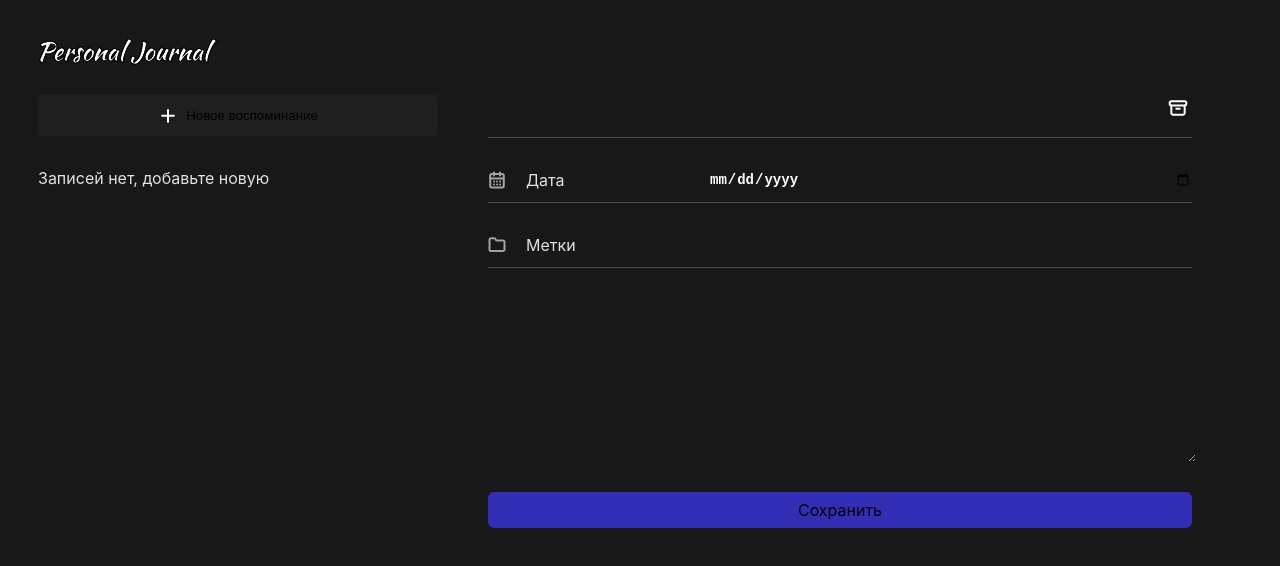
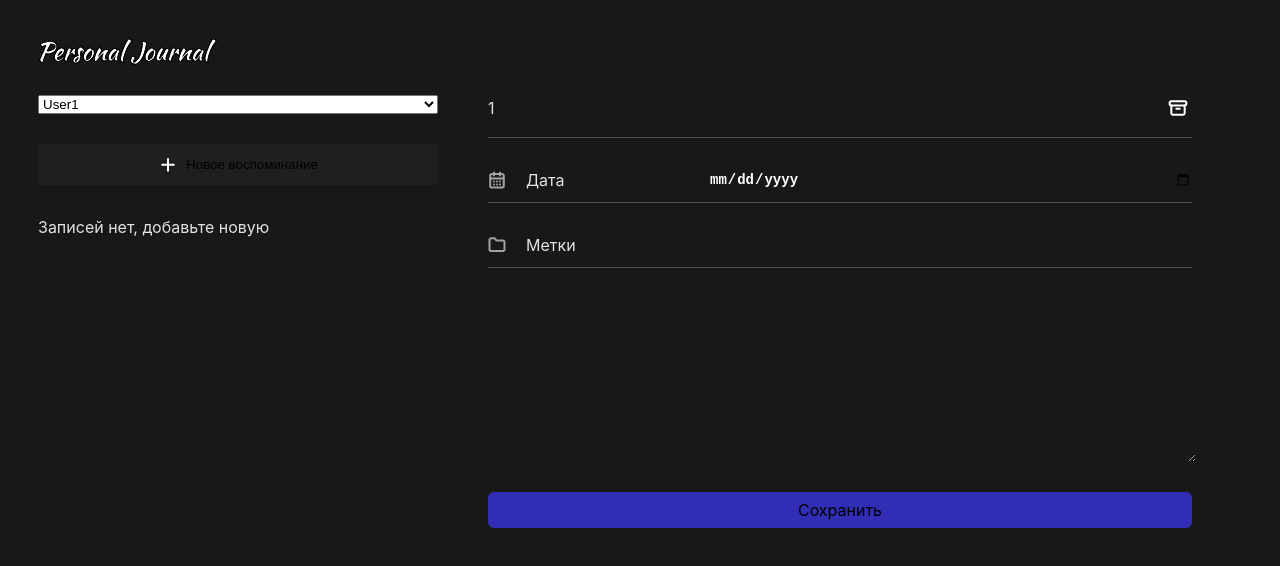
Before and after one commit to EBUSYGIN/PersonalJournal-react, a React (Vite) app: page / in a window 1280 px wide. Shown: the top 566 px of the page. Built offline with nearby package versions, Linux system fonts and the light colour scheme.

Commit message:
add change user feature using context

```diff
--- a/src/App.jsx
+++ b/src/App.jsx
@@ -7,6 +7,8 @@
 import JournalForm from './Components/JournalForm/JournalForm';
 import { useLocalStorage } from './Hooks/useLocalStorage.hook';
 import { mapItems } from './utils/mapItems.js';
+import { SelectUser } from './Components/SelectUser/SelectUser.jsx';
+import { UserContextProvider } from './context/user.context.jsx';
 
 // const DATA = [
 //   // {
@@ -34,15 +36,18 @@
         date: new Date(item.date),
         tag: item.tag,
         title: item.title,
-        id: items.length > 0 ? Math.max(...items.map((el) => el.id)) + 1 : 1
+        id: items.length > 0 ? Math.max(...items.map((el) => el.id)) + 1 : 1,
+        userId: item.userId
       }
     ]);
   };
 
   return (
+    <UserContextProvider>
       <div className='app'>
         <LeftPanel>
           <Header />
+          <SelectUser></SelectUser>
           <AddCardButton />
           <JournalList items={mapItems(items)} />
         </LeftPanel>
@@ -50,6 +55,7 @@
           <JournalForm addItem={addItem} />
         </Body>
       </div>
+    </UserContextProvider>
   );
 }
 
--- a/src/Components/JournalForm/JournalForm.jsx
+++ b/src/Components/JournalForm/JournalForm.jsx
@@ -1,13 +1,15 @@
-import { useEffect, useReducer, useRef } from 'react';
+import { useEffect, useReducer, useRef, useContext } from 'react';
 import Button from '../Button/Button';
 import styles from './JournalForm.module.css';
 import cn from 'classnames';
 import { formReducer, INITIAL_STATE } from './JournalForm.state';
 import Input from '../Input/Input';
+import { UserContext } from '../../context/user.context';
 
 function JournalForm({ addItem }) {
   const [formState, dispatchForm] = useReducer(formReducer, INITIAL_STATE);
   const { isValid, values, submit } = formState;
+  const { userId } = useContext(UserContext);
 
   const titleRef = useRef();
   const dateRef = useRef();
@@ -53,7 +55,10 @@
 
   const addJournalItem = (e) => {
     e.preventDefault();
-    dispatchForm({ type: 'SUBMIT' });
+    const formData = new FormData(e.target);
+    const formProps = Object.fromEntries(formData);
+    formProps.userId = userId;
+    dispatchForm({ type: 'SUBMIT', payload: formProps });
   };
 
   const onChange = (event) => {
@@ -70,6 +75,7 @@
   return (
     <form className={styles['journal-form']} onSubmit={addJournalItem}>
       <div className={styles['input-container']}>
+        <div>{userId}</div>
         <Input
           ref={titleRef}
           onChange={onChange}
--- a/src/Components/JournalForm/JournalForm.state.js
+++ b/src/Components/JournalForm/JournalForm.state.js
@@ -9,7 +9,8 @@
     text: '',
     tag: '',
     date: '',
-    title: ''
+    title: '',
+    userId: ''
   },
   submit: false
 };
@@ -28,7 +29,7 @@
       const dateValidity = state.values.date;
       const tagValidity = state.values.tag?.trim().length;
       return {
-        ...state,
+        values: action.payload,
         isValid: {
           text: textValidity,
           date: dateValidity,
--- a/src/Components/JournalList/JournalList.jsx
+++ b/src/Components/JournalList/JournalList.jsx
@@ -1,10 +1,12 @@
 import './JournalList.css';
 import CardButton from '../CardButton/CardButton';
 import JournalItem from '../JournalItem/JournalItem';
+import { UserContext } from '../../context/user.context';
+import { useContext } from 'react';
 
 function JournalList({ items }) {
   // return <div className='journal-list'>{children}</div>;
-
+  const { userId } = useContext(UserContext);
   const sortItems = (a, b) => {
     if (a.date < b.date) {
       return 1;
@@ -18,11 +20,18 @@
   } else {
     return (
       <div className='journal-list'>
-        {items.sort(sortItems).map((item) => (
-          <CardButton key={item.id}>
-            <JournalItem title={item.title} date={item.date} text={item.text} />
-          </CardButton>
-        ))}
+        {items
+          .filter((item) => item.userId === userId)
+          .sort(sortItems)
+          .map((item) => (
+            <CardButton key={item.id}>
+              <JournalItem
+                title={item.title}
+                date={item.date}
+                text={item.text}
+              />
+            </CardButton>
+          ))}
       </div>
     );
   }
--- /dev/null
+++ b/src/Components/SelectUser/SelectUser.jsx
@@ -0,0 +1,19 @@
+import { useContext } from 'react';
+import { UserContext } from '../../context/user.context';
+
+export function SelectUser() {
+  const { userId, setUserId } = useContext(UserContext);
+
+  // console.log(userId);
+
+  const changeUser = (e) => {
+    setUserId(Number(e.target.value));
+  };
+
+  return (
+    <select name='user' id='user' value={userId} onChange={changeUser}>
+      <option value='1'>User1</option>
+      <option value='2'>User2</option>
+    </select>
+  );
+}
--- /dev/null
+++ b/src/context/user.context.jsx
@@ -0,0 +1,13 @@
+import { createContext, useState } from 'react';
+
+export const UserContext = createContext({ userId: 1 });
+
+export function UserContextProvider({ children }) {
+  const [userId, setUserId] = useState(1);
+
+  return (
+    <UserContext.Provider value={{ userId, setUserId }}>
+      {children}
+    </UserContext.Provider>
+  );
+}
```
Also changed, not shown: src/Components/SelectUser/SelectUser.module.css (added). Lines whose indentation alone changed are shown as unchanged.
